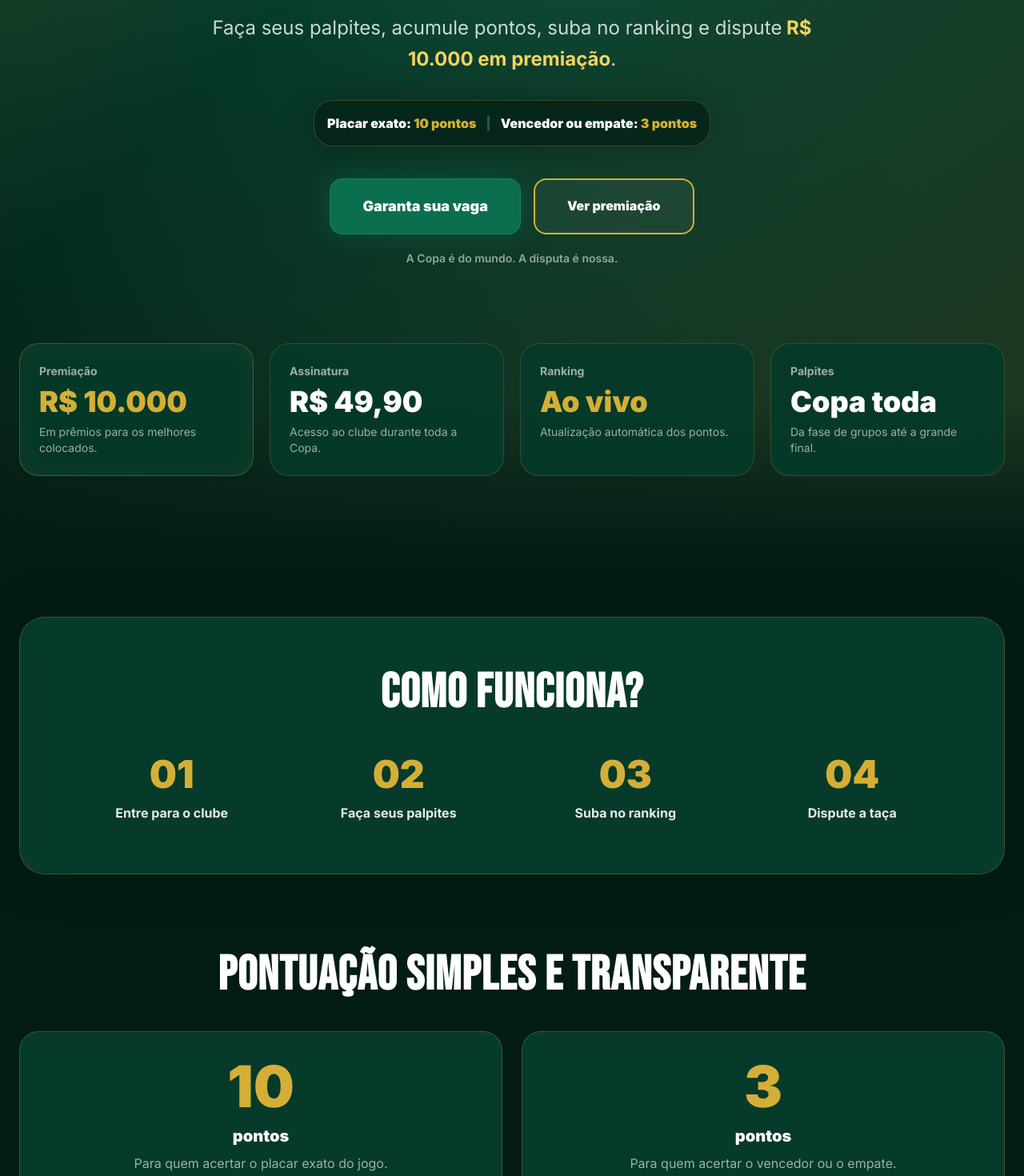
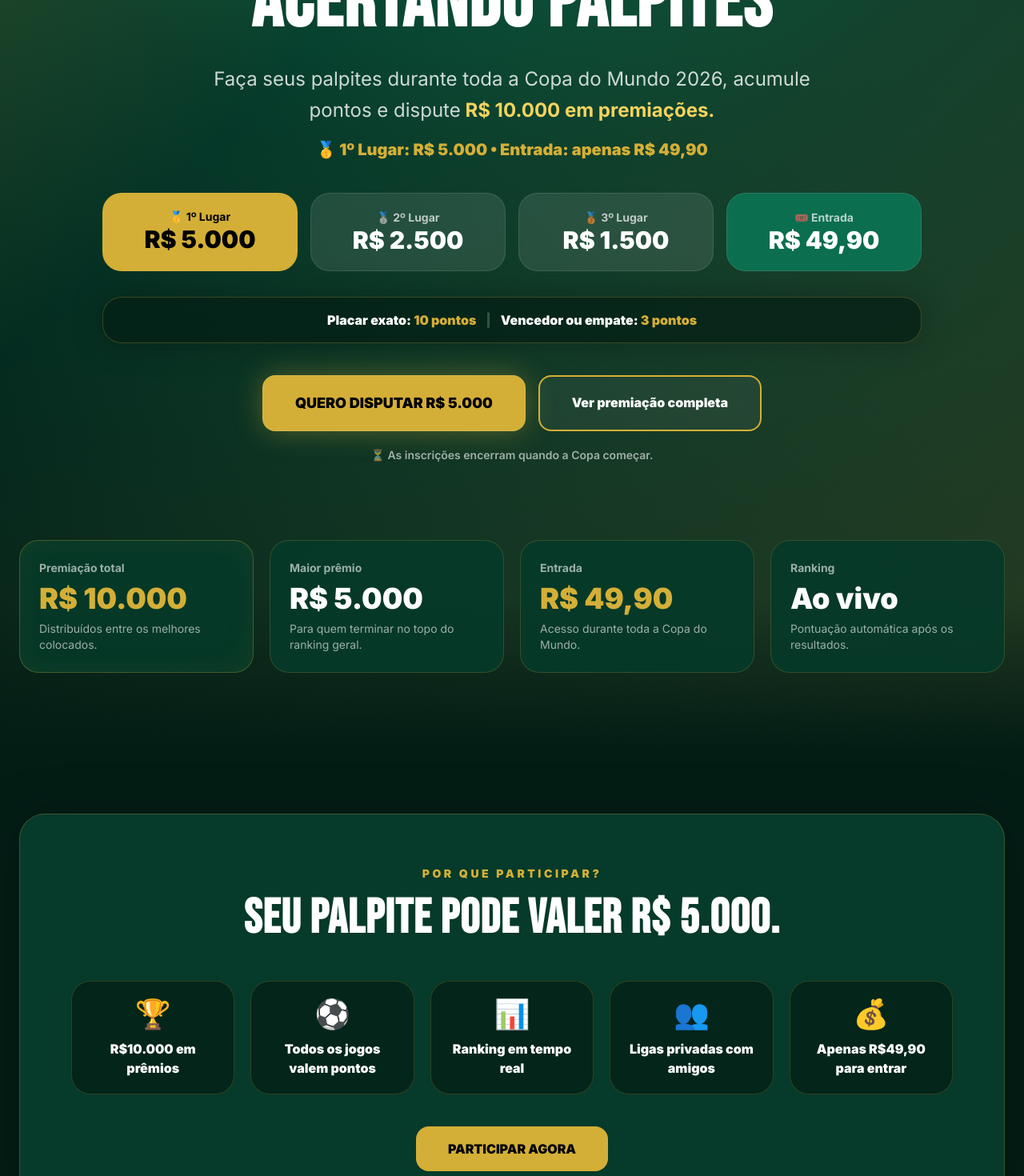
Before and after one commit to Passaportedasorte/clube-das-copas, a Next.js app: page / in a window 1280 px wide. Shown: the part 580-2050 px from the top of the page at 80% size. Built offline with nearby package versions, Linux system fonts and the light colour scheme; no server answers.

Commit message:
Otimiza home para conversao

```diff
--- a/app/page.tsx
+++ b/app/page.tsx
@@ -3,13 +3,13 @@ export default function Home() {
     <main className="min-h-screen bg-[#063A2A] text-white overflow-hidden">
       <section className="relative min-h-screen">
         <div className="absolute inset-0 bg-[radial-gradient(circle_at_top,#0B6E4F_0%,#063A2A_45%,#031D15_100%)]" />
-        <div className="absolute inset-0 bg-[linear-gradient(135deg,rgba(212,175,55,0.18)_0%,transparent_35%,rgba(244,211,94,0.12)_100%)]" />
-        <div className="absolute top-10 left-1/2 h-72 w-72 -translate-x-1/2 rounded-full bg-[#D4AF37]/20 blur-3xl" />
+        <div className="absolute inset-0 bg-[linear-gradient(135deg,rgba(212,175,55,0.22)_0%,transparent_35%,rgba(244,211,94,0.14)_100%)]" />
+        <div className="absolute top-10 left-1/2 h-72 w-72 -translate-x-1/2 rounded-full bg-[#D4AF37]/25 blur-3xl" />
         <div className="absolute bottom-0 left-0 right-0 h-48 bg-gradient-to-t from-[#031D15] to-transparent" />
 
-        <div className="relative max-w-7xl mx-auto px-5 md:px-6 py-16 md:py-24">
+        <div className="relative max-w-7xl mx-auto px-5 md:px-6 py-14 md:py-24">
           <div className="text-center max-w-5xl mx-auto">
-            <div className="mx-auto mb-8 flex h-28 w-28 items-center justify-center rounded-full border border-[#D4AF37]/40 bg-[#063A2A]/80 shadow-[0_0_60px_rgba(212,175,55,0.25)]">
+            <div className="mx-auto mb-6 flex h-24 w-24 items-center justify-center rounded-full border border-[#D4AF37]/40 bg-[#063A2A]/80 shadow-[0_0_60px_rgba(212,175,55,0.25)]">
               <div className="text-center">
                 <div className="text-5xl">🏆</div>
                 <div className="mt-1 text-[10px] font-black tracking-[0.25em] text-[#D4AF37]">
@@ -22,95 +22,118 @@ export default function Home() {
               🏆 Campeonato de Palpites da Copa do Mundo 2026
             </span>
 
-            <h1 className="mt-8 text-5xl md:text-8xl font-black leading-[0.95] tracking-tight">
-              A Copa começa antes da
-              <span className="block text-[#D4AF37]">
-                bola rolar.
-              </span>
+            <h1 className="mt-7 text-5xl md:text-8xl font-black leading-[0.95] tracking-tight">
+              GANHE
+              <span className="block text-[#D4AF37]">R$ 5.000</span>
+              ACERTANDO PALPITES
             </h1>
 
             <p className="max-w-3xl mx-auto mt-7 text-lg md:text-2xl text-white/80 leading-relaxed">
-              Faça seus palpites, acumule pontos, suba no ranking e dispute
-              <strong className="text-[#F4D35E]"> R$ 10.000 em premiação</strong>.
+              Faça seus palpites durante toda a Copa do Mundo 2026, acumule
+              pontos e dispute
+              <strong className="text-[#F4D35E]">
+                {" "}
+                R$ 10.000 em premiações.
+              </strong>
             </p>
 
-            <div className="mt-8 inline-flex flex-col md:flex-row items-center justify-center gap-3 bg-[#031D15]/70 border border-[#D4AF37]/25 rounded-3xl p-4 shadow-[0_0_40px_rgba(0,0,0,0.25)]">
+            <p className="mt-4 text-lg md:text-xl font-black text-[#D4AF37]">
+              🥇 1º Lugar: R$ 5.000 • Entrada: apenas R$ 49,90
+            </p>
+
+            <div className="grid grid-cols-2 md:grid-cols-4 gap-4 mt-10">
+              <div className="bg-[#D4AF37] text-black rounded-3xl p-5">
+                <p className="text-sm font-bold">🥇 1º Lugar</p>
+                <p className="text-3xl font-black">R$ 5.000</p>
+              </div>
+
+              <div className="bg-white/10 border border-white/10 rounded-3xl p-5">
+                <p className="text-sm font-bold text-white/70">🥈 2º Lugar</p>
+                <p className="text-3xl font-black">R$ 2.500</p>
+              </div>
+
+              <div className="bg-white/10 border border-white/10 rounded-3xl p-5">
+                <p className="text-sm font-bold text-white/70">🥉 3º Lugar</p>
+                <p className="text-3xl font-black">R$ 1.500</p>
+              </div>
+
+              <div className="bg-[#0B6E4F] border border-white/10 rounded-3xl p-5">
+                <p className="text-sm font-bold text-white/70">🎟️ Entrada</p>
+                <p className="text-3xl font-black">R$ 49,90</p>
+              </div>
+            </div>
+
+            <div className="mt-8 rounded-3xl bg-[#031D15]/70 border border-[#D4AF37]/25 p-4 shadow-[0_0_40px_rgba(0,0,0,0.25)]">
+              <div className="flex flex-col md:flex-row items-center justify-center gap-3">
                 <div className="font-black text-white">
-                Placar exato: <span className="text-[#D4AF37]">10 pontos</span>
+                  Placar exato:{" "}
+                  <span className="text-[#D4AF37]">10 pontos</span>
                 </div>
 
                 <div className="hidden md:block text-white/20 font-black">|</div>
 
                 <div className="font-black text-white">
-                Vencedor ou empate: <span className="text-[#D4AF37]">3 pontos</span>
+                  Vencedor ou empate:{" "}
+                  <span className="text-[#D4AF37]">3 pontos</span>
+                </div>
               </div>
             </div>
 
             <div className="flex flex-col md:flex-row justify-center gap-4 mt-10">
               <a
                 href="/cadastro"
-                className="bg-[#0B6E4F] hover:bg-[#0D8A63] transition text-white px-10 py-5 rounded-2xl font-black text-lg shadow-[0_0_35px_rgba(11,110,79,0.45)] border border-white/10"
+                className="bg-[#D4AF37] hover:bg-[#F4D35E] transition text-black px-10 py-5 rounded-2xl font-black text-lg shadow-[0_0_35px_rgba(212,175,55,0.35)] border border-white/10"
               >
-                Garanta sua vaga
+                QUERO DISPUTAR R$ 5.000
               </a>
 
               <a
                 href="/premiacao"
                 className="border-2 border-[#D4AF37] text-white px-10 py-5 rounded-2xl font-black bg-white/5 hover:bg-white/10 transition"
               >
-                Ver premiação
+                Ver premiação completa
               </a>
             </div>
 
-            <p className="mt-5 text-sm text-white/55 font-semibold">
-              A Copa é do mundo. A disputa é nossa.
+            <p className="mt-5 text-sm text-white/60 font-semibold">
+              ⏳ As inscrições encerram quando a Copa começar.
             </p>
           </div>
 
           <div className="grid md:grid-cols-4 gap-5 mt-16 md:mt-24">
             <div className="bg-[#063A2A]/90 border border-[#D4AF37]/30 rounded-3xl p-6 shadow-[inset_0_0_40px_rgba(212,175,55,0.06)]">
-              <p className="text-sm text-white/60 font-bold">Premiação</p>
-
+              <p className="text-sm text-white/60 font-bold">Premiação total</p>
               <p className="text-4xl font-black mt-2 text-[#D4AF37]">
                 R$ 10.000
               </p>
-
               <p className="text-white/60 text-sm mt-2">
-                Em prêmios para os melhores colocados.
+                Distribuídos entre os melhores colocados.
               </p>
             </div>
 
             <div className="bg-[#063A2A]/90 border border-[#D4AF37]/20 rounded-3xl p-6">
-              <p className="text-sm text-white/60 font-bold">Assinatura</p>
+              <p className="text-sm text-white/60 font-bold">Maior prêmio</p>
+              <p className="text-4xl font-black mt-2 text-white">R$ 5.000</p>
+              <p className="text-white/60 text-sm mt-2">
+                Para quem terminar no topo do ranking geral.
+              </p>
+            </div>
 
-              <p className="text-4xl font-black mt-2 text-white">R$ 49,90</p>
-
+            <div className="bg-[#063A2A]/90 border border-[#D4AF37]/20 rounded-3xl p-6">
+              <p className="text-sm text-white/60 font-bold">Entrada</p>
+              <p className="text-4xl font-black text-[#D4AF37] mt-2">
+                R$ 49,90
+              </p>
               <p className="text-white/60 text-sm mt-2">
-                Acesso ao clube durante toda a Copa.
+                Acesso durante toda a Copa do Mundo.
               </p>
             </div>
 
             <div className="bg-[#063A2A]/90 border border-[#D4AF37]/20 rounded-3xl p-6">
               <p className="text-sm text-white/60 font-bold">Ranking</p>
-
-              <p className="text-4xl font-black text-[#D4AF37] mt-2">
-                Ao vivo
-              </p>
-
+              <p className="text-4xl font-black text-white mt-2">Ao vivo</p>
               <p className="text-white/60 text-sm mt-2">
-                Atualização automática dos pontos.
-              </p>
-            </div>
-
-            <div className="bg-[#063A2A]/90 border border-[#D4AF37]/20 rounded-3xl p-6">
-              <p className="text-sm text-white/60 font-bold">Palpites</p>
-
-              <p className="text-4xl font-black text-white mt-2">
-                Copa toda
-              </p>
-
-              <p className="text-white/60 text-sm mt-2">
-                Da fase de grupos até a grande final.
+                Pontuação automática após os resultados.
               </p>
             </div>
           </div>
@@ -120,25 +143,63 @@ export default function Home() {
       <section className="bg-[#031D15] px-5 md:px-6 py-20">
         <div className="max-w-7xl mx-auto">
           <div className="bg-[#063A2A] border border-[#D4AF37]/25 rounded-[2rem] p-8 md:p-16 text-white shadow-[0_0_60px_rgba(0,0,0,0.25)]">
+            <p className="text-center text-[#D4AF37] font-black tracking-[0.25em] text-sm">
+              POR QUE PARTICIPAR?
+            </p>
+
+            <h2 className="mt-4 text-4xl md:text-6xl font-black text-center">
+              Seu palpite pode valer R$ 5.000.
+            </h2>
+
+            <div className="grid md:grid-cols-5 gap-5 mt-12">
+              {[
+                ["🏆", "R$10.000 em prêmios"],
+                ["⚽", "Todos os jogos valem pontos"],
+                ["📊", "Ranking em tempo real"],
+                ["👥", "Ligas privadas com amigos"],
+                ["💰", "Apenas R$49,90 para entrar"],
+              ].map((item) => (
+                <div
+                  key={item[1]}
+                  className="bg-[#031D15]/70 border border-[#D4AF37]/20 rounded-3xl p-5 text-center"
+                >
+                  <p className="text-4xl">{item[0]}</p>
+                  <p className="font-black mt-3">{item[1]}</p>
+                </div>
+              ))}
+            </div>
+
+            <div className="text-center mt-10">
+              <a
+                href="/cadastro"
+                className="inline-block bg-[#D4AF37] hover:bg-[#F4D35E] transition text-black px-10 py-4 rounded-2xl font-black"
+              >
+                PARTICIPAR AGORA
+              </a>
+            </div>
+          </div>
+
+          <div className="mt-20 md:mt-24">
             <h2 className="text-4xl md:text-6xl font-black text-center">
               Como funciona?
             </h2>
 
             <div className="grid md:grid-cols-4 gap-8 mt-12">
               {[
-                ["01", "Entre para o clube"],
-                ["02", "Faça seus palpites"],
-                ["03", "Suba no ranking"],
-                ["04", "Dispute a taça"],
+                ["01", "Crie sua conta"],
+                ["02", "Libere seu acesso"],
+                ["03", "Faça seus palpites"],
+                ["04", "Suba no ranking"],
               ].map((item) => (
-                <div key={item[0]} className="text-center">
+                <div
+                  key={item[0]}
+                  className="bg-[#063A2A] border border-[#D4AF37]/20 rounded-3xl p-8 text-center"
+                >
                   <div className="text-5xl font-black text-[#D4AF37]">
                     {item[0]}
                   </div>
 
-                  <p className="mt-3 font-bold text-white/90">
-                    {item[1]}
-                  </p>
+                  <p className="mt-3 font-bold text-white/90">{item[1]}</p>
                 </div>
               ))}
             </div>
@@ -168,7 +229,6 @@ export default function Home() {
             </div>
           </div>
 
-
           <div className="mt-20 md:mt-24 bg-[#063A2A] border border-[#D4AF37]/25 rounded-[2rem] p-8 md:p-14">
             <div className="grid md:grid-cols-[1.2fr_0.8fr] gap-10 items-center">
               <div>
@@ -181,17 +241,16 @@ export default function Home() {
                 </h2>
 
                 <p className="text-white/65 mt-5 text-lg leading-relaxed">
-        Além de participar do Ranking Geral do Clube das Copas, você também pode
-        criar uma liga privada para competir com amigos, família, colegas de
-        trabalho ou aquele grupo que vive falando que entende de futebol.
+                  Além de participar do Ranking Geral do Clube das Copas, você
+                  também pode criar uma liga privada para competir com amigos,
+                  família, colegas de trabalho ou aquele grupo que vive falando
+                  que entende de futebol.
                 </p>
 
                 <div className="grid md:grid-cols-2 gap-4 mt-8">
                   <div className="bg-[#031D15]/70 border border-[#D4AF37]/20 rounded-3xl p-5">
                     <p className="text-3xl">🏆</p>
-          <p className="font-black mt-3">
-            Ranking exclusivo
-          </p>
+                    <p className="font-black mt-3">Ranking exclusivo</p>
                     <p className="text-white/55 text-sm mt-2">
                       Veja quem está mandando melhor dentro da sua própria liga.
                     </p>
@@ -199,9 +258,7 @@ export default function Home() {
 
                   <div className="bg-[#031D15]/70 border border-[#D4AF37]/20 rounded-3xl p-5">
                     <p className="text-3xl">👥</p>
-          <p className="font-black mt-3">
-            Convite por código
-          </p>
+                    <p className="font-black mt-3">Convite por código</p>
                     <p className="text-white/55 text-sm mt-2">
                       Compartilhe o código e aprove quem pode entrar na disputa.
                     </p>
@@ -209,7 +266,7 @@ export default function Home() {
                 </div>
 
                 <a
-        href="/ligas"
+                  href="/cadastro"
                   className="inline-block mt-8 bg-[#0B6E4F] hover:bg-[#0D8A63] transition text-white px-10 py-4 rounded-2xl font-black border border-white/10"
                 >
                   Criar minha liga
@@ -245,24 +302,22 @@ export default function Home() {
                           {item[0]}
                         </span>
 
-              <span className="font-bold">
-                {item[1]}
-              </span>
+                        <span className="font-bold">{item[1]}</span>
                       </div>
 
-            <span className="font-black text-white/70">
-              {item[2]}
-            </span>
+                      <span className="font-black text-white/70">{item[2]}</span>
                     </div>
                   ))}
                 </div>
 
                 <p className="text-white/45 text-sm mt-5 text-center">
-        A disputa geral é por R$ 10.000. A rivalidade com os amigos é por orgulho.
+                  A disputa geral é por R$ 10.000. A rivalidade com os amigos é
+                  por orgulho.
                 </p>
               </div>
             </div>
           </div>
+
           <div className="mt-20 md:mt-24">
             <h2 className="text-4xl md:text-6xl font-black text-center">
               O que está incluso?
@@ -299,15 +354,15 @@ export default function Home() {
             </h2>
 
             <p className="text-white/65 mt-4 max-w-2xl mx-auto">
-              Entre na competição, acompanhe sua posição no ranking e viva a Copa
-              do Mundo como protagonista.
+              Entre na competição, acompanhe sua posição no ranking e dispute
+              R$10.000 em premiações.
             </p>
 
             <a
               href="/cadastro"
-              className="inline-block mt-8 bg-[#0B6E4F] hover:bg-[#0D8A63] transition text-white px-10 py-4 rounded-2xl font-black border border-white/10"
+              className="inline-block mt-8 bg-[#D4AF37] hover:bg-[#F4D35E] transition text-black px-10 py-4 rounded-2xl font-black border border-white/10"
             >
-              Participar agora
+              QUERO DISPUTAR R$ 5.000
             </a>
           </div>
         </div>
```
Lines whose indentation alone changed are shown as unchanged.
